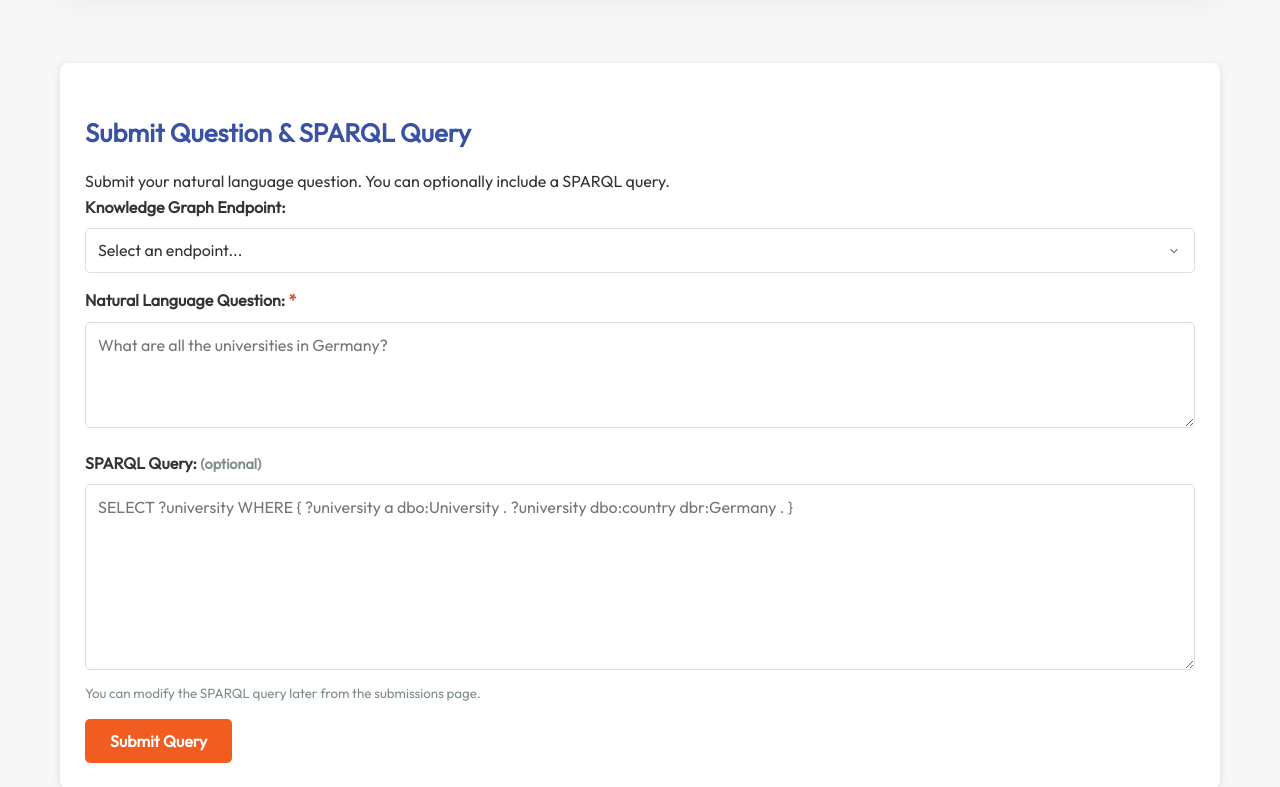
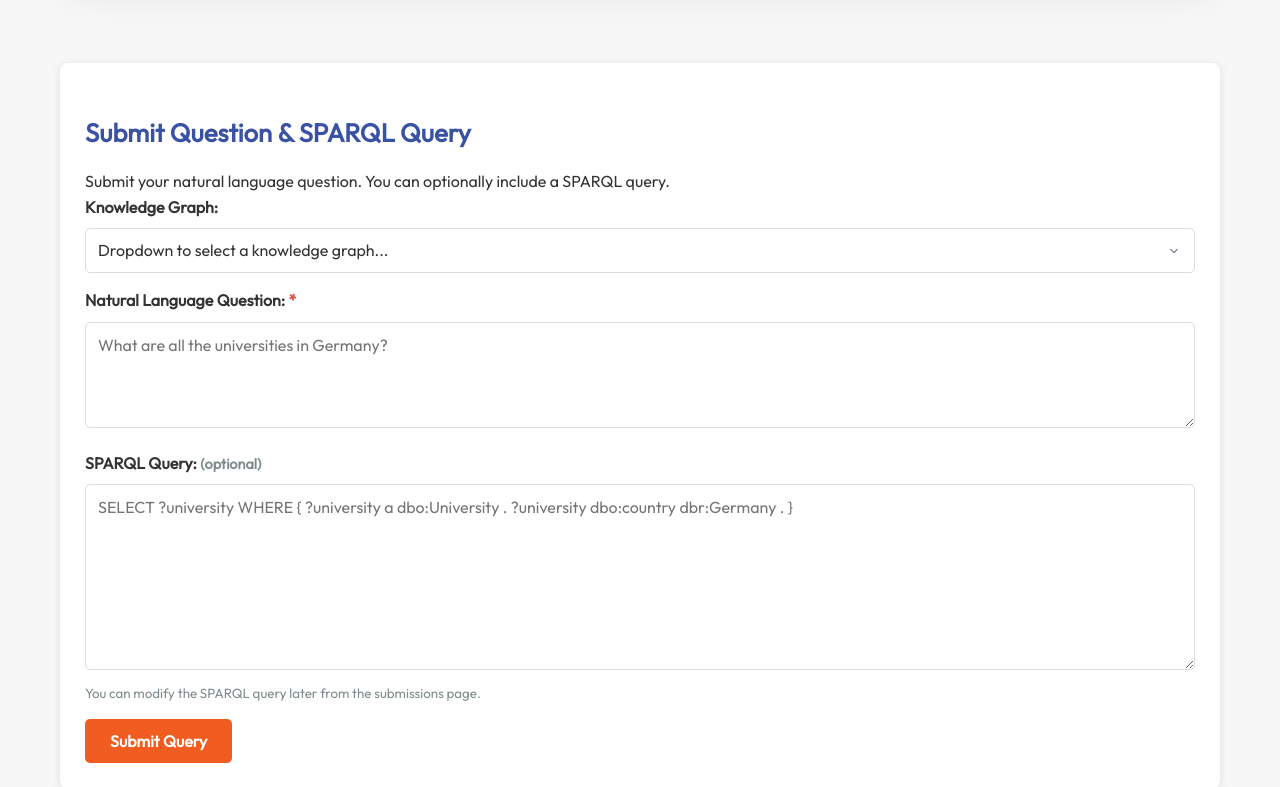
Before and after one commit to odoma-ch/quagga, a FastAPI app: page /list in a window 1280 px wide. Shown: the part 131-918 px from the top of the page. Run offline with FastAPI, Linux system fonts and the light colour scheme; the visitor is signed in with stand-in values (Sample User, id 1); data that the repository does not hold is empty; parts of the project's set-up code (start-up, migrations or seed data) failed here and were passed over.

Commit message:
remove endpoint word

```diff
--- a/templates/contribute.html
+++ b/templates/contribute.html
@@ -767,9 +767,9 @@
                     <p>Submit your natural language question. You can optionally include a SPARQL query.</p>
                     <form action="/submit_query" method="post" id="queryForm">
                         <div>
-                            <label for="kg_endpoint">Knowledge Graph Endpoint:</label>
+                            <label for="kg_endpoint">Knowledge Graph:</label>
                             <select id="kg_endpoint" name="kg_endpoint" class="form-control" onchange="handleEndpointChange()" required>
-                                <option value="">Select an endpoint...</option>
+                                <option value="">Dropdown to select a knowledge graph...</option>
                                 {% for endpoint in kg_metadata %}
                                 <option value="{{ endpoint.endpoint }}"
                                         data-name="{{ endpoint.name }}"
```
